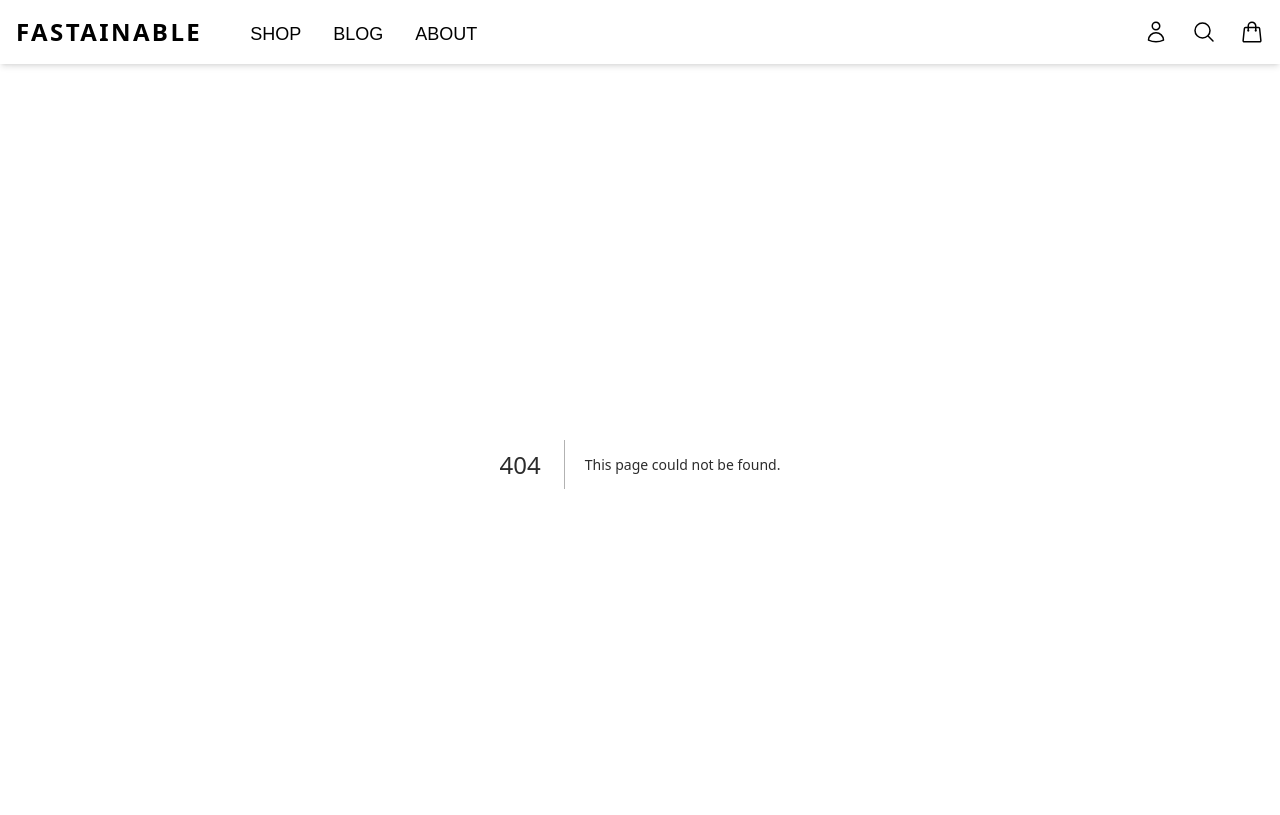
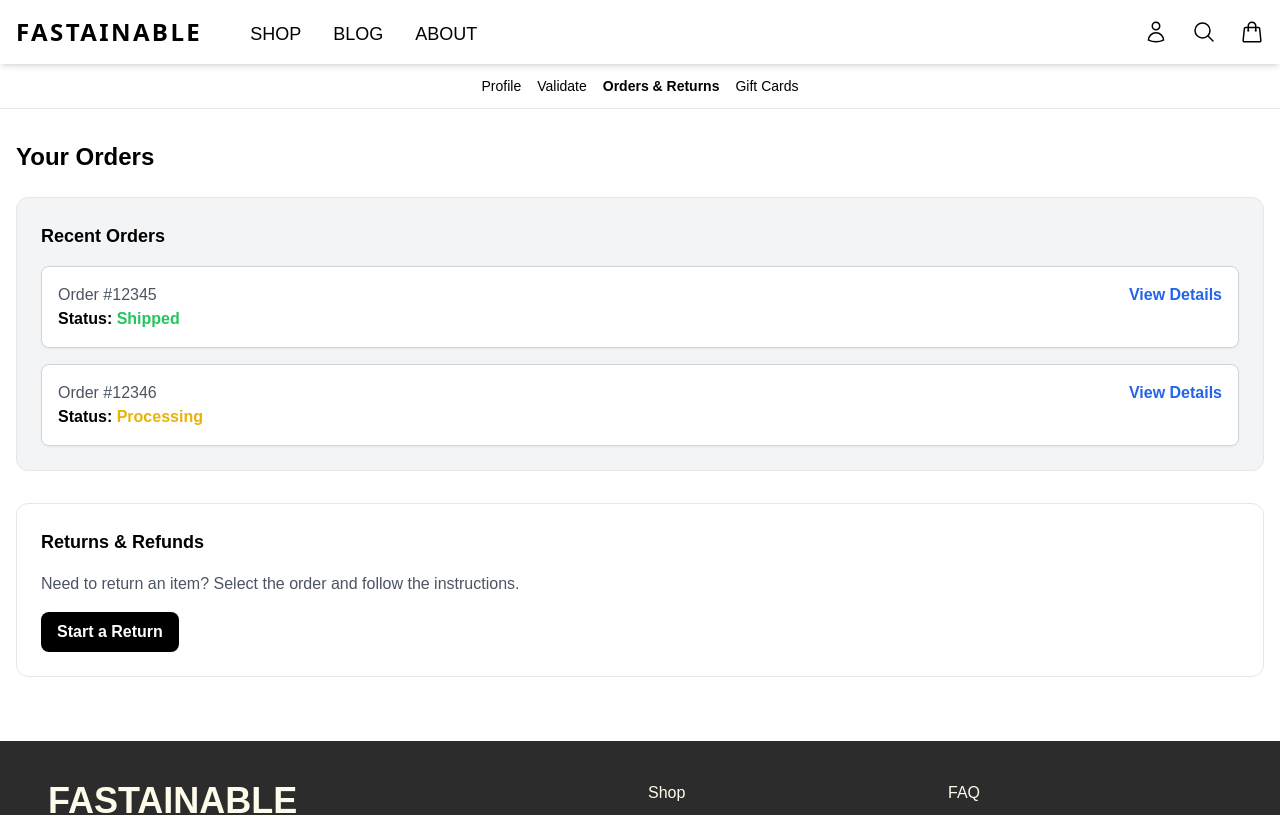
Before and after one commit to Daorza/fashion-waste, a Next.js app: page /seller_profile/orders_and_returns in a window 1280 px wide. Before the commit this address had no page. Shown: the top 815 px of the page. Built offline with nearby package versions, Linux system fonts and the light colour scheme.

Commit message:
Update buyer_profile, seller_profile, validate. Menambahkan gift_cards, orders_and_returns

```diff
--- a/src/app/buyer_profile/page.js
+++ b/src/app/buyer_profile/page.js
@@ -10,13 +10,11 @@
             <nav className="border-b py-3 bg-white">
                 <div className="container mx-auto px-4 flex justify-center space-x-10 text-sm">
                     <Link href="/profile/validate" className="text-black hover:text-gray-600 transition">Validate</Link>
-                    <a href="#" className="text-black hover:text-gray-600 transition">Orders & Returns</a>
                     <a href="#" className="text-black hover:text-gray-600 transition">Gift Cards</a>
                 </div>
             </nav>
 
             <div className="container mx-auto px-4 py-8">
-                {/* Profile Header with Photo */}
                 <div className="flex items-center mb-6">
                     <div className="mr-4">
                         <Image
@@ -51,7 +49,6 @@
                     </div>
                 </div>
 
-                {/* Purchase History */}
                 <div className="bg-gray-100 rounded-xl p-6 border border-gray-200">
                     <h2 className="font-bold text-lg mb-4 text-black">PURCHASE HISTORY</h2>
                     <div className="space-y-4">
--- /dev/null
+++ b/src/app/seller_profile/gift_cards/page.js
@@ -0,0 +1,41 @@
+import Link from "next/link";
+
+export default function GiftCards() {
+    return (
+        <main>
+            <nav className="border-b py-3 bg-white">
+                <div className="container mx-auto px-4 flex justify-center space-x-4 text-sm flex-wrap">
+                    <Link href="/seller_profile/" className="text-black hover:text-gray-600 transition">Profile</Link>
+                    <Link href="/seller_profile/validate/" className="text-black">Validate</Link>
+                    <Link href="/seller_profile/orders_and_returns/" className="text-black hover:text-gray-600 transition">Orders & Returns</Link>
+                    <Link href="/seller_profile/gift_cards/" className="text-black font-bold hover:text-gray-600 transition">Gift Cards</Link>
+                </div>
+            </nav>
+
+            <div className="flex items-center justify-center py-12 bg-gray-100">
+                <div className="bg-white p-8 rounded-lg shadow-lg w-full max-w-md text-center">
+                    <h1 className="text-2xl font-bold text-black mb-4">Gift Cards</h1>
+                    <p className="text-gray-600 mb-6">Purchase or redeem gift cards for exclusive discounts and rewards.</p>
+
+                    <div className="mb-4 text-left">
+                        <label className="block text-sm font-medium text-gray-700">Enter Gift Card Code</label>
+                        <input type="text" className="mt-1 p-2 w-full border rounded-lg focus:ring focus:ring-gray-300" placeholder="Enter code here" />
+                    </div>
+                    <button className="bg-black text-white px-4 py-2 rounded-lg w-full hover:bg-gray-800 transition">Redeem</button>
+
+                    <div className="mt-6 border-t pt-6">
+                        <h2 className="text-lg font-bold text-black mb-3">Purchase a Gift Card</h2>
+                        <p className="text-gray-600 mb-4">Select an amount and send a gift card to a friend or yourself.</p>
+                        <select className="p-2 w-full border rounded-lg focus:ring focus:ring-gray-300">
+                            <option value="$10">$10</option>
+                            <option value="$25">$25</option>
+                            <option value="$50">$50</option>
+                            <option value="$100">$100</option>
+                        </select>
+                        <button className="mt-4 bg-black text-white px-4 py-2 rounded-lg w-full hover:bg-gray-800 transition">Buy Now</button>
+                    </div>
+                </div>
+            </div>
+        </main>
+    );
+}
--- /dev/null
+++ b/src/app/seller_profile/orders_and_returns/page.js
@@ -0,0 +1,51 @@
+import Link from "next/link";
+import Image from "next/image";
+
+export default function OrdersReturns() {
+    return (
+        <main>
+            <nav className="border-b py-3 bg-white">
+                <div className="container mx-auto px-4 flex justify-center space-x-4 text-sm flex-wrap">
+                    <Link href="/seller_profile/" className="text-black hover:text-gray-600 transition">Profile</Link>
+                    <Link href="/seller_profile/validate/" className="text-black">Validate</Link>
+                    <Link href="/seller_profile/orders_and_returns/" className="text-black font-bold hover:text-gray-600 transition">Orders & Returns</Link>
+                    <Link href="/seller_profile/gift_cards/" className="text-black hover:text-gray-600 transition">Gift Cards</Link>
+                </div>
+            </nav>
+
+            <div className="container mx-auto px-4 py-8">
+                <h1 className="text-2xl font-bold text-black mb-6">Your Orders</h1>
+
+                <div className="bg-gray-100 rounded-xl p-6 mb-8 border border-gray-200">
+                    <h2 className="font-bold text-lg mb-4 text-black">Recent Orders</h2>
+                    <div className="space-y-4">
+                        <div className="bg-white p-4 rounded-lg shadow-sm border border-gray-300">
+                            <div className="flex justify-between">
+                                <div>
+                                    <p className="text-gray-600">Order #12345</p>
+                                    <p className="font-bold text-black">Status: <span className="text-green-500">Shipped</span></p>
+                                </div>
+                                <Link href="#" className="text-blue-600 font-semibold hover:underline">View Details</Link>
+                            </div>
+                        </div>
+                        <div className="bg-white p-4 rounded-lg shadow-sm border border-gray-300">
+                            <div className="flex justify-between">
+                                <div>
+                                    <p className="text-gray-600">Order #12346</p>
+                                    <p className="font-bold text-black">Status: <span className="text-yellow-500">Processing</span></p>
+                                </div>
+                                <Link href="#" className="text-blue-600 font-semibold hover:underline">View Details</Link>
+                            </div>
+                        </div>
+                    </div>
+                </div>
+
+                <div className="bg-white rounded-xl p-6 border border-gray-200">
+                    <h2 className="font-bold text-lg text-black mb-4">Returns & Refunds</h2>
+                    <p className="text-gray-600 mb-4">Need to return an item? Select the order and follow the instructions.</p>
+                    <Link href="#" className="inline-block bg-black text-white px-4 py-2 rounded-lg font-semibold hover:bg-gray-800 transition">Start a Return</Link>
+                </div>
+            </div>
+        </main>
+    );
+}
--- a/src/app/seller_profile/page.js
+++ b/src/app/seller_profile/page.js
@@ -3,33 +3,29 @@
 export default function Profile() {
     return (
         <main>
-            <div className="bg-black text-white text-center p-2 text-sm font-medium">
-                <span className="font-bold">30%</span> OFF-FULL PRICE AND SALE
-            </div>
-
             <nav className="border-b py-3 bg-white">
-                <div className="container mx-auto px-4 flex justify-center space-x-10 text-sm">
-                    <Link href="/profile/validate" className="text-black hover:text-gray-600 transition">Validate</Link>
-                    <a href="#" className="text-black hover:text-gray-600 transition">Orders & Returns</a>
-                    <a href="#" className="text-black hover:text-gray-600 transition">Gift Cards</a>
+                <div className="container mx-auto px-4 flex justify-center space-x-4 text-sm flex-wrap">
+                    <Link href="/seller_profile/" className="text-black font-bold hover:text-gray-600 transition">Profile</Link>
+                    <Link href="/seller_profile/validate/" className="text-black">Validate</Link>
+                    <Link href="/seller_profile/orders_and_returns/" className="text-black hover:text-gray-600 transition">Orders & Returns</Link>
+                    <Link href="/seller_profile/gift_cards/" className="text-black hover:text-gray-600 transition">Gift Cards</Link>
                 </div>
             </nav>
 
             <div className="container mx-auto px-4 py-8">
-                {/* Profile Header with Photo */}
-                <div className="flex items-center mb-6">
-                    <div className="mr-4">
+                <div className="flex flex-col sm:flex-row items-center sm:items-start mb-6">
+                    <div className="mr-0 sm:mr-4 mb-4 sm:mb-0">
                         <Image
                             src="/images/cat.jpg"
                             alt="Profile Photo"
                             width={80}
                             height={80}
-                            className="w-20 h-20 rounded-full border-4 border-gray-300 object-cover"
+                            className="w-20 h-20 sm:w-24 sm:h-24 rounded-full border-4 border-gray-300 object-cover"
                         />
                     </div>
-                    <div>
-                        <h1 className="text-3xl font-bold text-black">arixa</h1>
-                        <div className="flex items-center mt-1">
+                    <div className="text-center sm:text-left">
+                        <h1 className="text-2xl sm:text-3xl font-bold text-black">arixa</h1>
+                        <div className="flex justify-center sm:justify-start mt-1">
                             <span className="bg-gray-100 text-black px-3 py-1 rounded-full text-sm font-medium">
                                 $20 points to spend
                             </span>
@@ -50,9 +46,10 @@
                         </a>
                     </div>
                 </div>
+
                 <div className="bg-white rounded-xl p-6 border border-gray-200">
-                    <div className="flex items-center justify-between">
-                        <div>
+                    <div className="flex flex-col sm:flex-row items-center sm:items-start justify-between">
+                        <div className="text-center sm:text-left">
                             <h2 className="font-bold text-lg text-black mb-2">REWARDS</h2>
                             <p className="text-gray-600 max-w-md">
                                 This is your personal space. Track your membership status and manage all
@@ -64,7 +61,7 @@
                             alt="Reward Badge"
                             width={96}
                             height={96}
-                            className="w-16 h-16 object-contain"
+                            className="w-16 h-16 sm:w-20 sm:h-20 object-contain mt-4 sm:mt-0"
                         />
                     </div>
                 </div>
--- a/src/app/seller_profile/validate/page.js
+++ b/src/app/seller_profile/validate/page.js
@@ -1,7 +1,19 @@
+import Link from "next/link";
 import Image from "next/image";
+
 export default function Validate() {
     return (
-        <main className="flex items-center justify-center min-h-screen bg-gray-100">
+        <main>
+            <nav className="border-b py-3 bg-white">
+                <div className="container mx-auto px-4 flex justify-center space-x-4 text-sm flex-wrap">
+                    <Link href="/seller_profile/" className="text-black hover:text-gray-600 transition">Profile</Link>
+                    <Link href="/seller_profile/validate/" className="text-black font-bold">Validate</Link>
+                    <Link href="/seller_profile/orders_and_returns/" className="text-black hover:text-gray-600 transition">Orders & Returns</Link>
+                    <Link href="/seller_profile/gift_cards/" className="text-black hover:text-gray-600 transition">Gift Cards</Link>
+                </div>
+            </nav>
+
+            <div className="flex items-center justify-center py-12 bg-gray-100">
                 <div className="bg-white p-8 rounded-lg shadow-lg w-full max-w-md text-center">
                     <h1 className="text-2xl font-bold text-black mb-4">Validate Your Trade</h1>
                     <p className="text-gray-600 mb-6">Confirm the item you want to trade in our clothing exchange program.</p>
@@ -39,6 +51,7 @@
                         <button type="submit" className="bg-black text-white px-4 py-2 rounded-lg w-full hover:bg-gray-800 transition">Submit Trade</button>
                     </form>
                 </div>
+            </div>
         </main>
     );
 }
```
Lines whose indentation alone changed are shown as unchanged.
